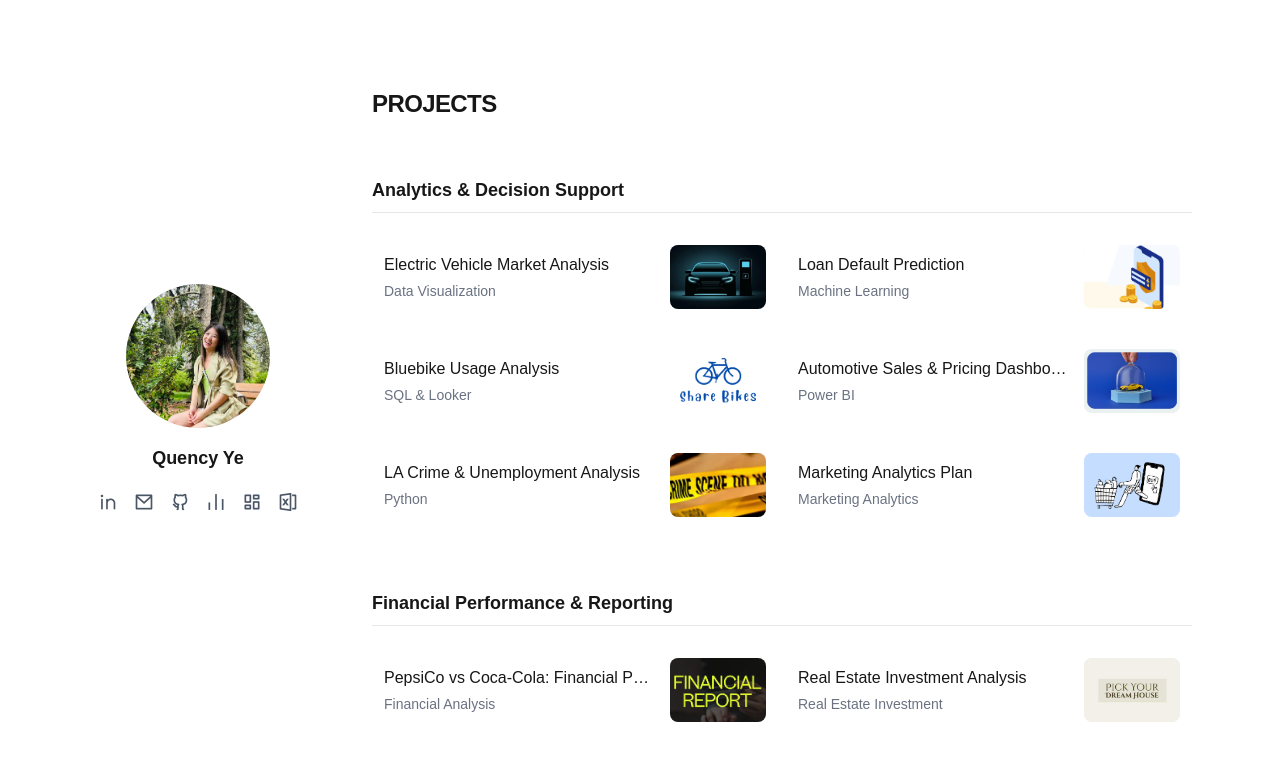
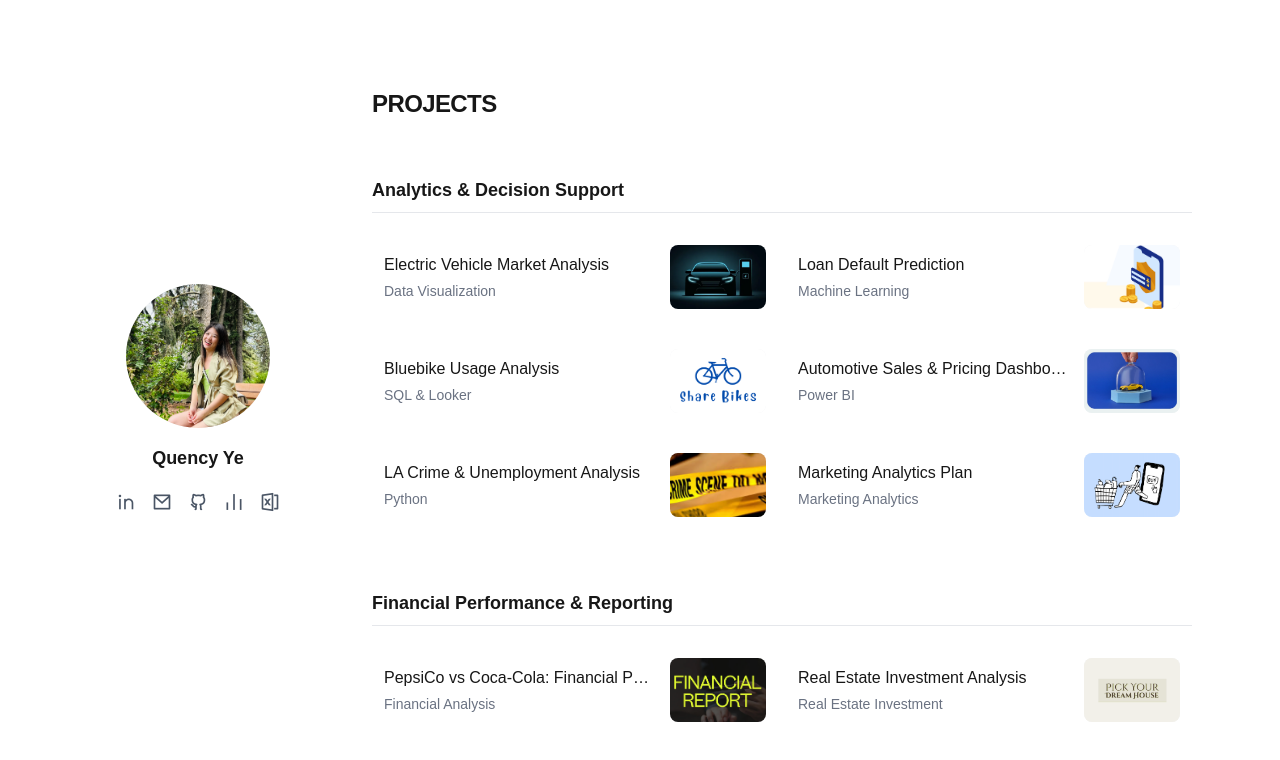
Before and after one commit to xiaoqye/my-portfolio, a Next.js app: page / in a window 1280 px wide. Shown: the top 760 px of the page. Built offline with nearby package versions, Linux system fonts and the light colour scheme.

Commit message:
Remove Power BI icon and clean up social links

```diff
--- a/src/app/page.tsx
+++ b/src/app/page.tsx
@@ -88,12 +88,14 @@ export default function Home() {
                   href="https://www.linkedin.com/in/xiaoqye"
                   target="_blank"
                   rel="noreferrer"
+                  title="LinkedIn"
                   className="hover:text-gray-900"
                 >
                   <i className="ri-linkedin-line text-xl" />
                 </a>
                 <a
                   href="mailto:xye@bu.edu"
+                  title="Email"
                   className="hover:text-gray-900"
                 >
                   <i className="ri-mail-line text-xl" />
@@ -102,6 +104,7 @@ export default function Home() {
                   href="https://github.com/xiaoqye"
                   target="_blank"
                   rel="noreferrer"
+                  title="GitHub"
                   className="hover:text-gray-900"
                 >
                   <i className="ri-github-line text-xl" />
@@ -110,14 +113,13 @@ export default function Home() {
                   href="https://public.tableau.com/app/profile/quency.ye1021/vizzes"
                   target="_blank"
                   rel="noreferrer"
+                  title="Tableau"
                   className="hover:text-gray-900"
                 >
                   <i className="ri-bar-chart-line text-xl" />
                 </a>
-                <a href="#" title="Power BI" className="hover:text-gray-900">
-                  <i className="ri-dashboard-line text-xl" />
-                </a>
-                <a href="#" title="Excel" className="hover:text-gray-900">
+                <a href="https://1drv.ms/x/c/c4f892a68e984fb3/IQBVIp8SP3MnQZD8-Xxfg1yZAV02iuNgFIoqJMOG4CET700?e=tbb10p"
+                 title="Excel" className="hover:text-gray-900">
                   <i className="ri-file-excel-2-line text-xl" />
                 </a>
               </div>
```
